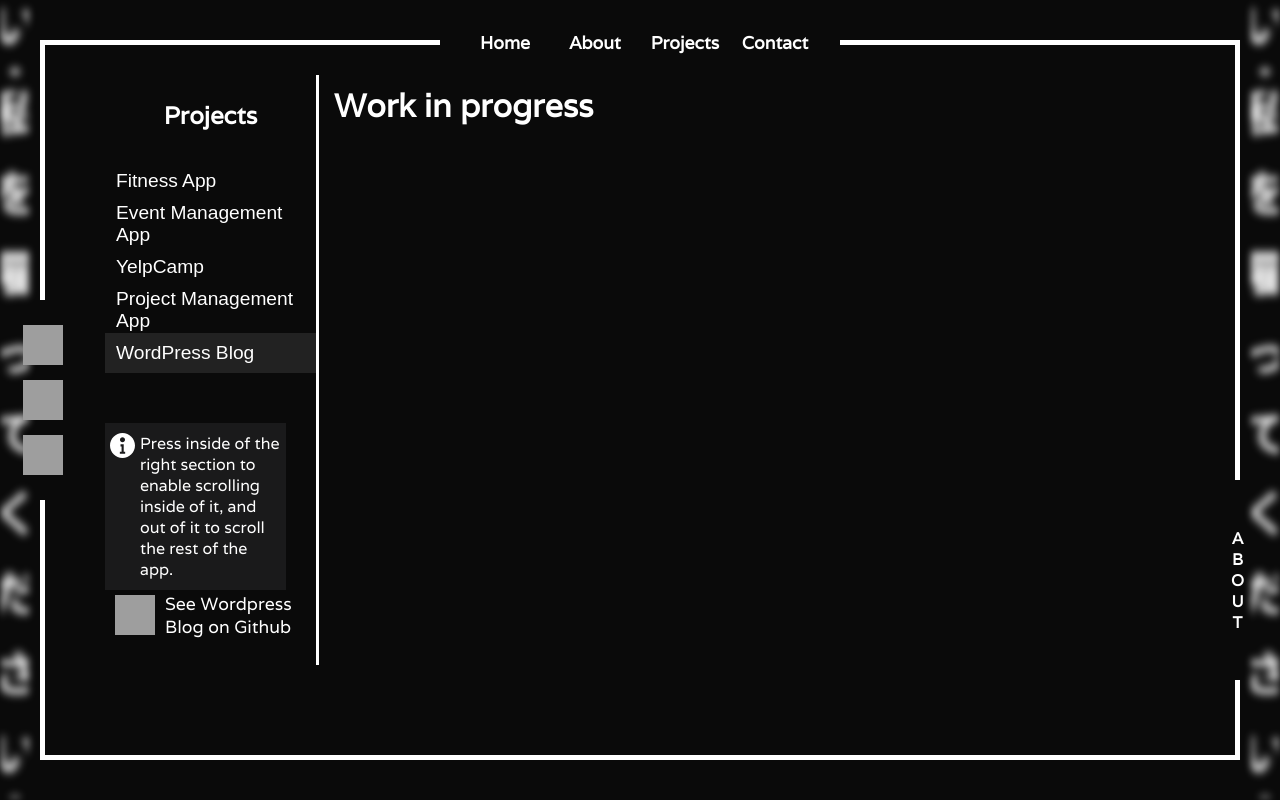
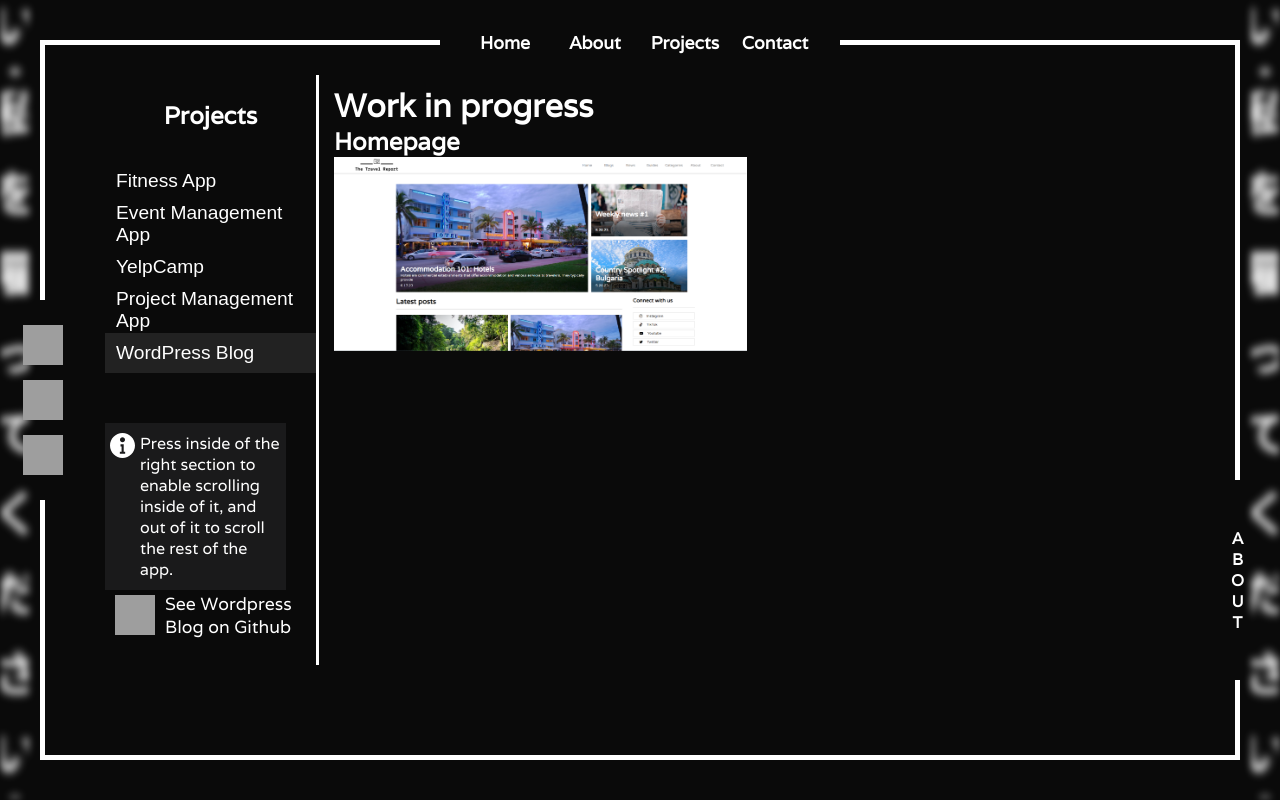
Before and after one commit to Stefan0712/portfolio, a React (Create React App) app: page / in a window 1280 px wide. Both pictures are taken after a click on the button "WordPress Blog". Built offline with nearby package versions, Linux system fonts and the light colour scheme; no server answers; grey boxes are pictures that could not be loaded; a web font is replaced by a local one.

Commit message:
Added an image of the wordpress blog

```diff
--- a/src/projects/WordpressBlog.js
+++ b/src/projects/WordpressBlog.js
@@ -1,7 +1,11 @@
+import blogImg from './blog-content.png';
+
 const WordpressBlog = () => {
     return (
         <div className="project fitness-app-project">
             <h1>Work in progress</h1>
+            <h2>Homepage</h2>
+            <img src={blogImg} alt="" style={{width: '50%', height: 'auto'}}/>
         </div>
      );
 }
```
Also changed, not shown: src/projects/blog-content.png (added).
